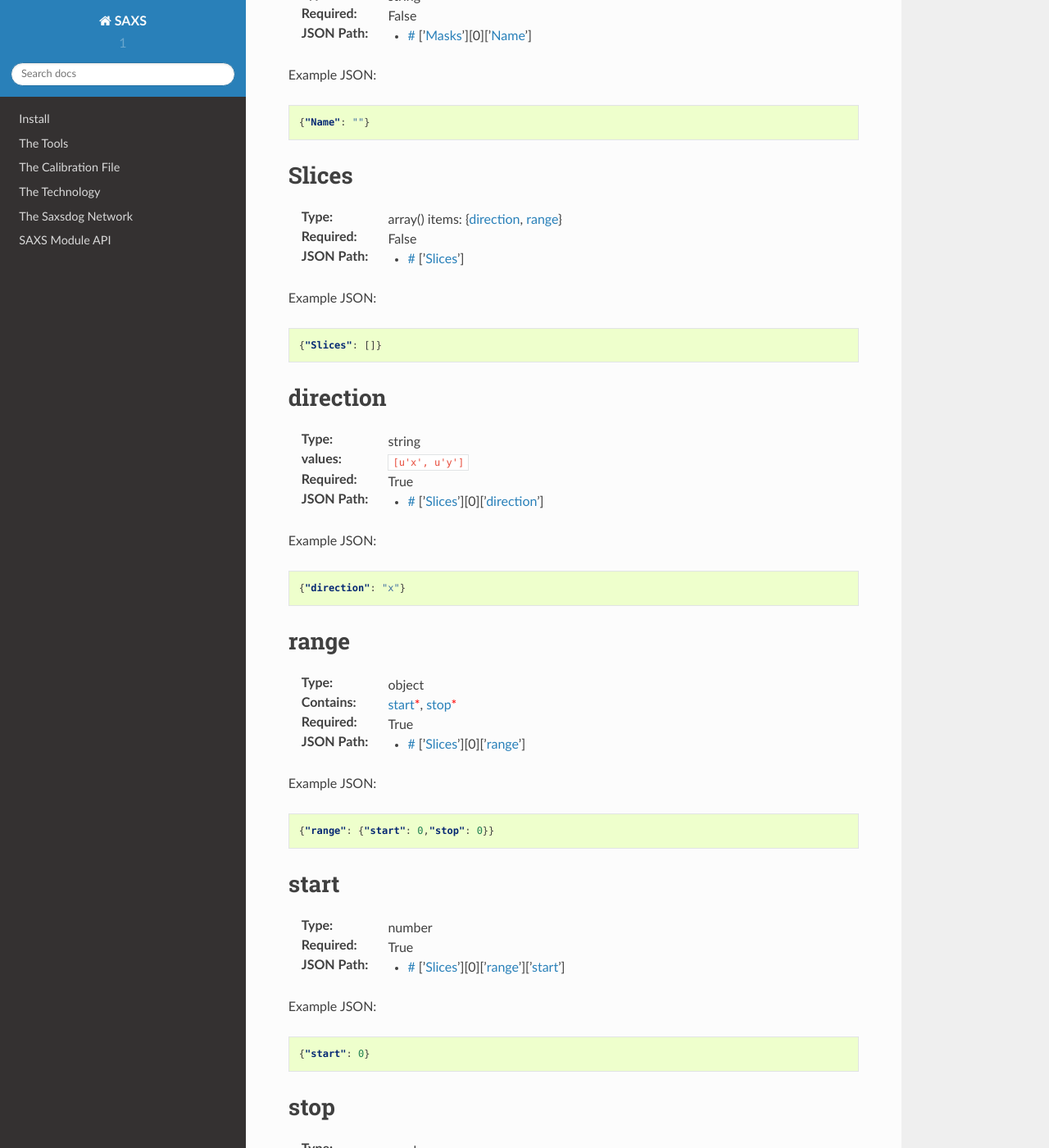
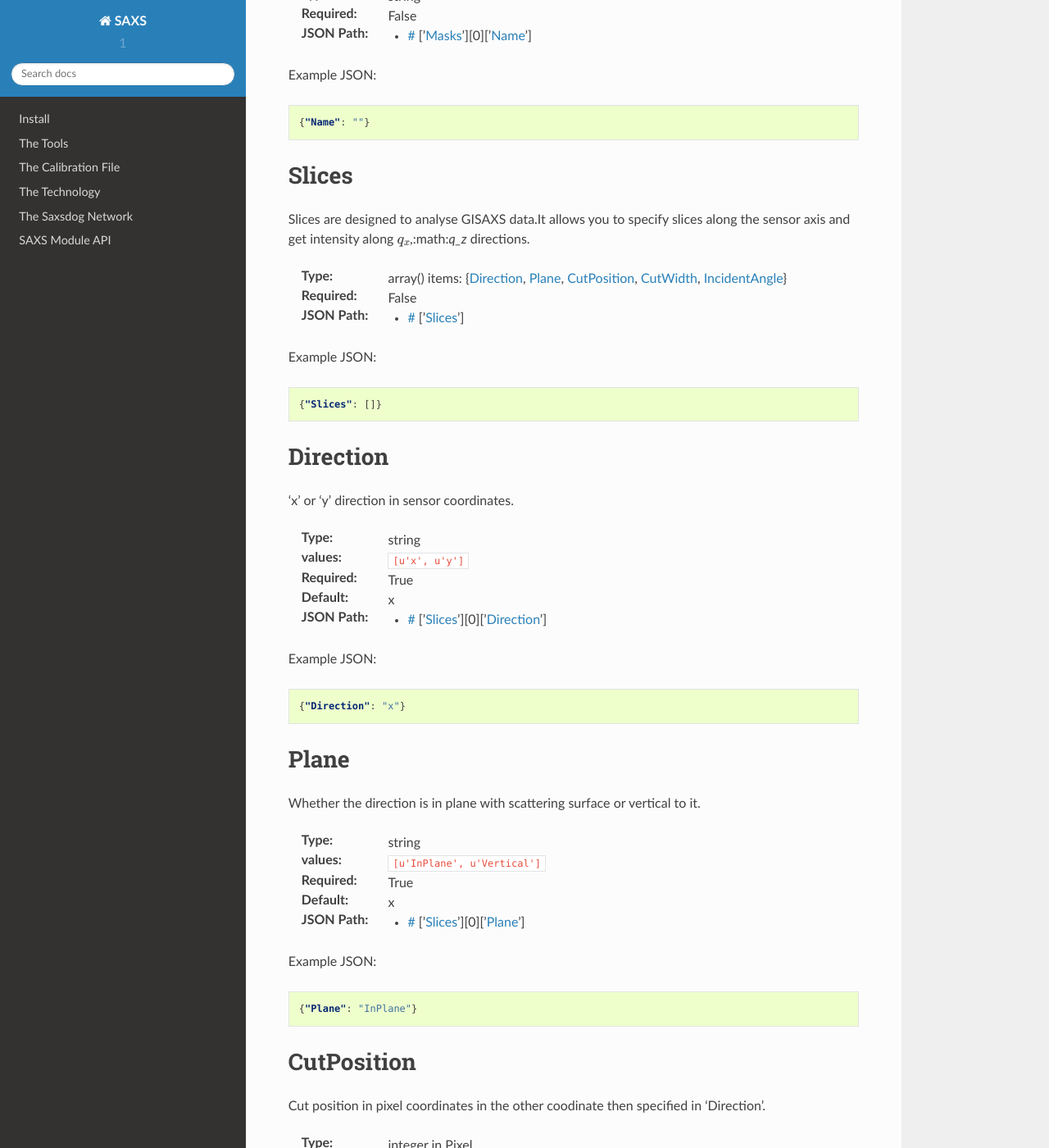
Before and after one commit to maxburian/SAXS_py3, a Sphinx documentation site: the page built from doc/SAXSSchema.rst, in a window 1280 px wide and 1400 px high, scrolled down 5648 px. Shown: the whole window at 82% size. Built offline with Sphinx 7.4.7 and the Read the Docs theme 2.0.0, drawn with Linux system fonts in a browser that asks for light colours; some of the changed text lies outside the part shown.

Commit message:
fix schema error

```diff
--- a/doc/SAXSSchema.rst
+++ b/doc/SAXSSchema.rst
@@ -383,8 +383,11 @@ Example JSON:
 Slices
 --------------------
 
+Slices are designed to analyse GISAXS data.It allows you to specify slices along the sensor axis and get intensity along :math:`q_x`,:math:`q_z` directions.
+
+
 :Type:
-  array() items: {:ref:`direction`, :ref:`range`}
+  array() items: {:ref:`Direction`, :ref:`Plane`, :ref:`CutPosition`, :ref:`CutWidth`, :ref:`IncidentAngle`}
 :Required:
   False
 :JSON Path:
@@ -396,10 +399,13 @@ Example JSON:
 
     {"Slices": []}
 
-.. _direction:
+.. _Direction:
 
-direction
+Direction
 --------------------
+
+'x' or 'y' direction in sensor coordinates.
+
 
 :Type:
   string
@@ -408,70 +414,111 @@ direction
 
 :Required:
   True
+:Default:
+  x
 :JSON Path:
-  * :ref:`# <root>` [':ref:`Slices <Slices>`'][0][':ref:`direction <direction>`']
+  * :ref:`# <root>` [':ref:`Slices <Slices>`'][0][':ref:`Direction <Direction>`']
 
 Example JSON:
 
 .. code:: json
 
-    {"direction": "x"}
+    {"Direction": "x"}
 
-.. _range:
+.. _Plane:
 
-range
+Plane
 --------------------
 
+Whether the direction is in plane with scattering surface or vertical to it.
+
+
 :Type:
-  object
-:Contains:
-  :ref:`start <start>`:red:`*`, :ref:`stop <stop>`:red:`*`
+  string
+:values:
+  ``[u'InPlane', u'Vertical']``
+
 :Required:
   True
+:Default:
+  x
 :JSON Path:
-  * :ref:`# <root>` [':ref:`Slices <Slices>`'][0][':ref:`range <range>`']
+  * :ref:`# <root>` [':ref:`Slices <Slices>`'][0][':ref:`Plane <Plane>`']
 
 Example JSON:
 
 .. code:: json
 
-    {"range": {"start": 0,"stop": 0}}
+    {"Plane": "InPlane"}
 
-.. _start:
+.. _CutPosition:
 
-start
+CutPosition
 --------------------
 
+Cut position in pixel coordinates in the other coodinate then specified in 'Direction'.
+
+
 :Type:
-  number
+  integer in Pixel
 :Required:
   True
+:Default:
+  0
 :JSON Path:
-  * :ref:`# <root>` [':ref:`Slices <Slices>`'][0][':ref:`range <range>`'][':ref:`start <start>`']
+  * :ref:`# <root>` [':ref:`Slices <Slices>`'][0][':ref:`CutPosition <CutPosition>`']
 
 Example JSON:
 
 .. code:: json
 
-    {"start": 0}
+    {"CutPosition": "0"}
 
-.. _stop:
+.. _CutWidth:
 
-stop
+CutWidth
 --------------------
 
+Number of pixels in normal direction to include in cut average.
+
+
 :Type:
-  number
+  integer in Pixel
 :Required:
   True
+:Default:
+  1
 :JSON Path:
-  * :ref:`# <root>` [':ref:`Slices <Slices>`'][0][':ref:`range <range>`'][':ref:`stop <stop>`']
+  * :ref:`# <root>` [':ref:`Slices <Slices>`'][0][':ref:`CutWidth <CutWidth>`']
 
 Example JSON:
 
 .. code:: json
 
-    {"stop": 0}
+    {"CutWidth": 1}
+
+.. _IncidentAngle:
+
+IncidentAngle
+--------------------
+
+Angle of Incidence in GISAXS setup.
+
+
+:Type:
+  number in degree
+:Required:
+  True
+:Default:
+  0
+:JSON Path:
+  * :ref:`# <root>` [':ref:`Slices <Slices>`'][0][':ref:`IncidentAngle <IncidentAngle>`']
+
+Example JSON:
+
+.. code:: json
+
+    {"IncidentAngle": 0}
 
 .. _Wavelength:
 
```
Also changed, not shown: 1 other file.
